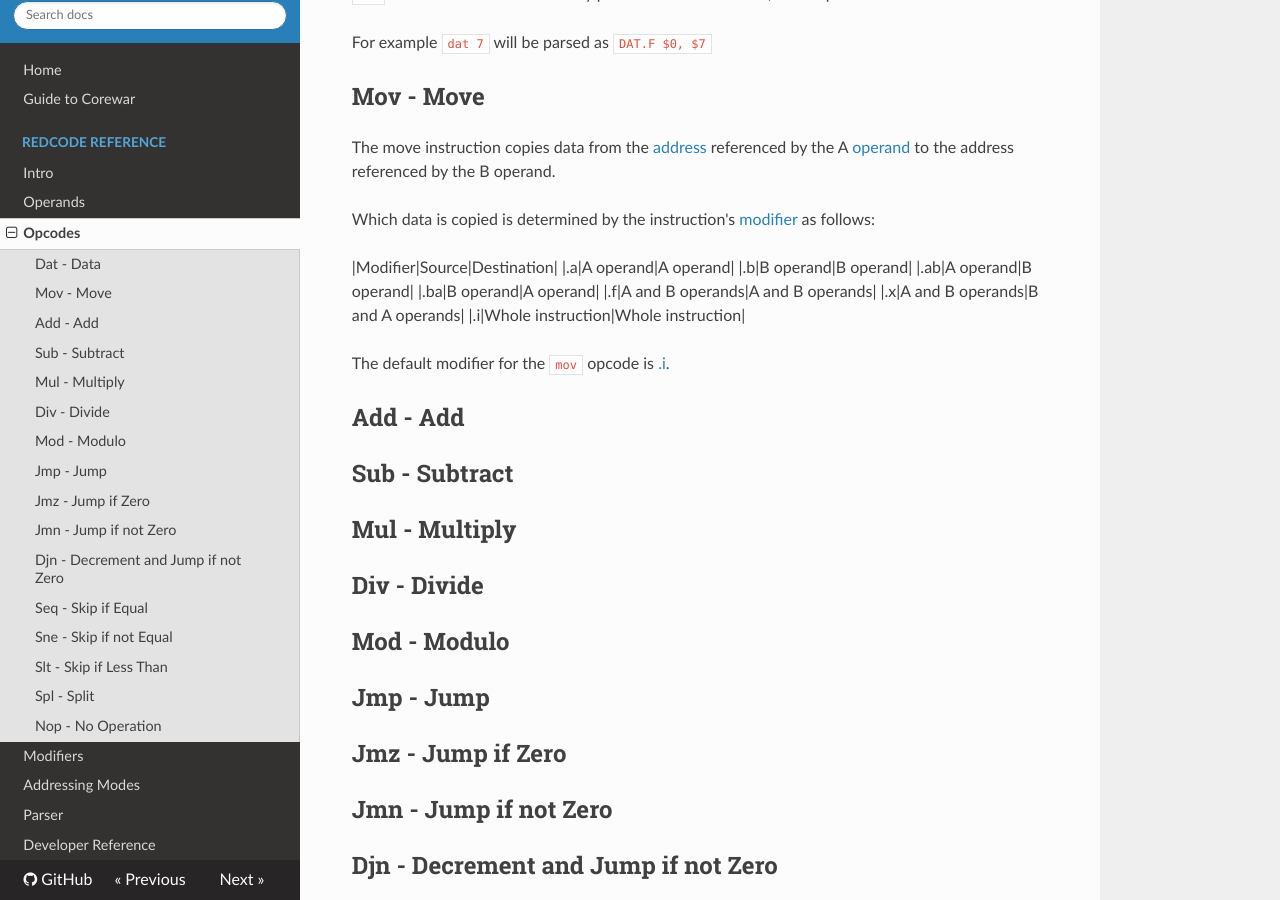
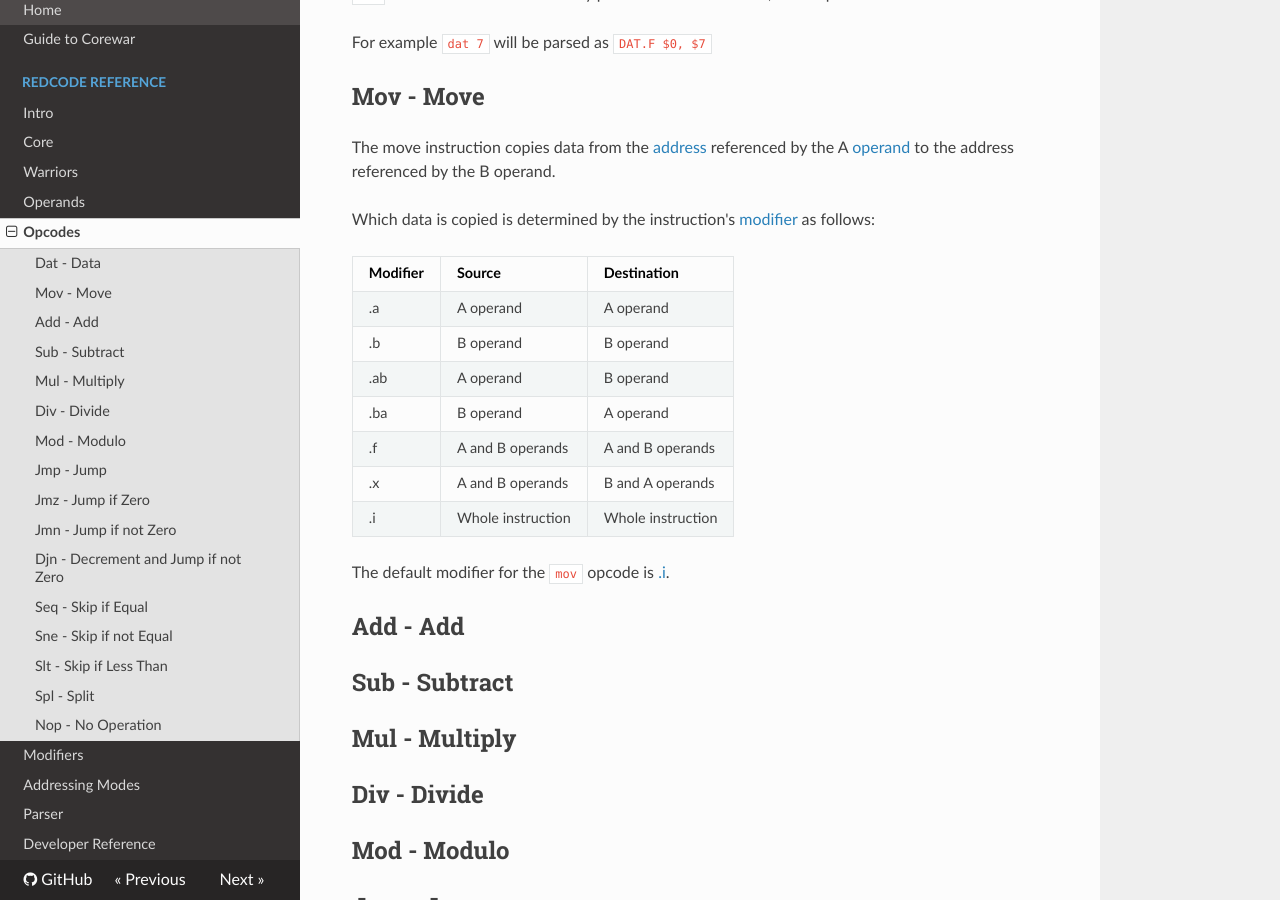
Before and after one commit to corewar/corewar.io, an MkDocs documentation site: the page built from docs/redcode/opcodes.md, in a window 1280 px wide and 900 px high, scrolled down 1241 px. Built offline with MkDocs 1.6.1, drawn with Linux system fonts in a browser that asks for light colours; nearby versions of some CDN libraries; old or Windows-style settings are respelled for this version of MkDocs.

Commit message:
Update TOC

```diff
--- a/docs/redcode/opcodes.md
+++ b/docs/redcode/opcodes.md
@@ -55,6 +55,7 @@ The move instruction copies data from the [address](core#addresses) referenced b
 Which data is copied is determined by the instruction's [modifier](modifiers) as follows:
 
 |Modifier|Source|Destination|
+|---|---|---|
 |.a|A operand|A operand|
 |.b|B operand|B operand|
 |.ab|A operand|B operand|
--- a/mkdocs.yml
+++ b/mkdocs.yml
@@ -5,6 +5,8 @@ pages:
 - Guide to Corewar: corewar/index.md
 - Redcode Reference:
    - Intro: redcode/index.md
+   - Core: redcode/core.md
+   - Warriors: redcode/warriors.md
    - Operands: redcode/operands.md
    - Opcodes: redcode/opcodes.md
    - Modifiers: redcode/modifiers.md
```
